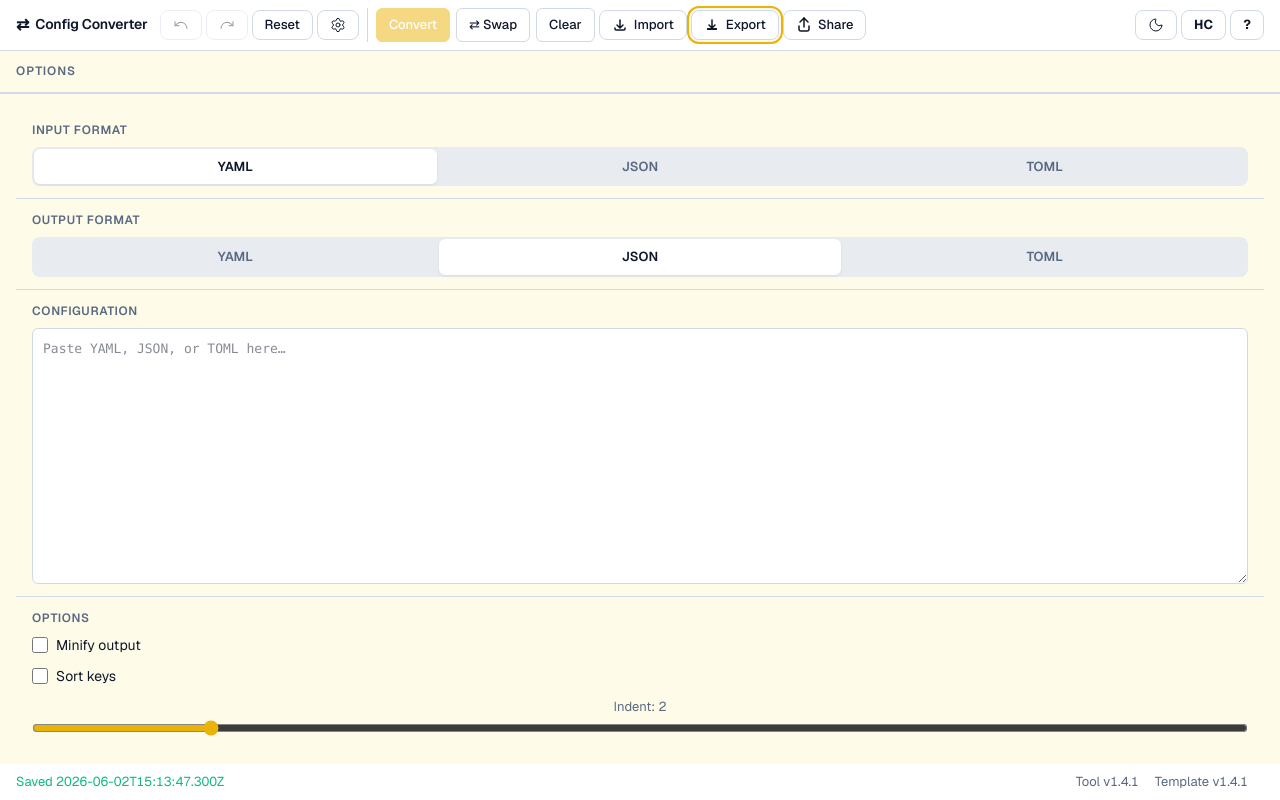
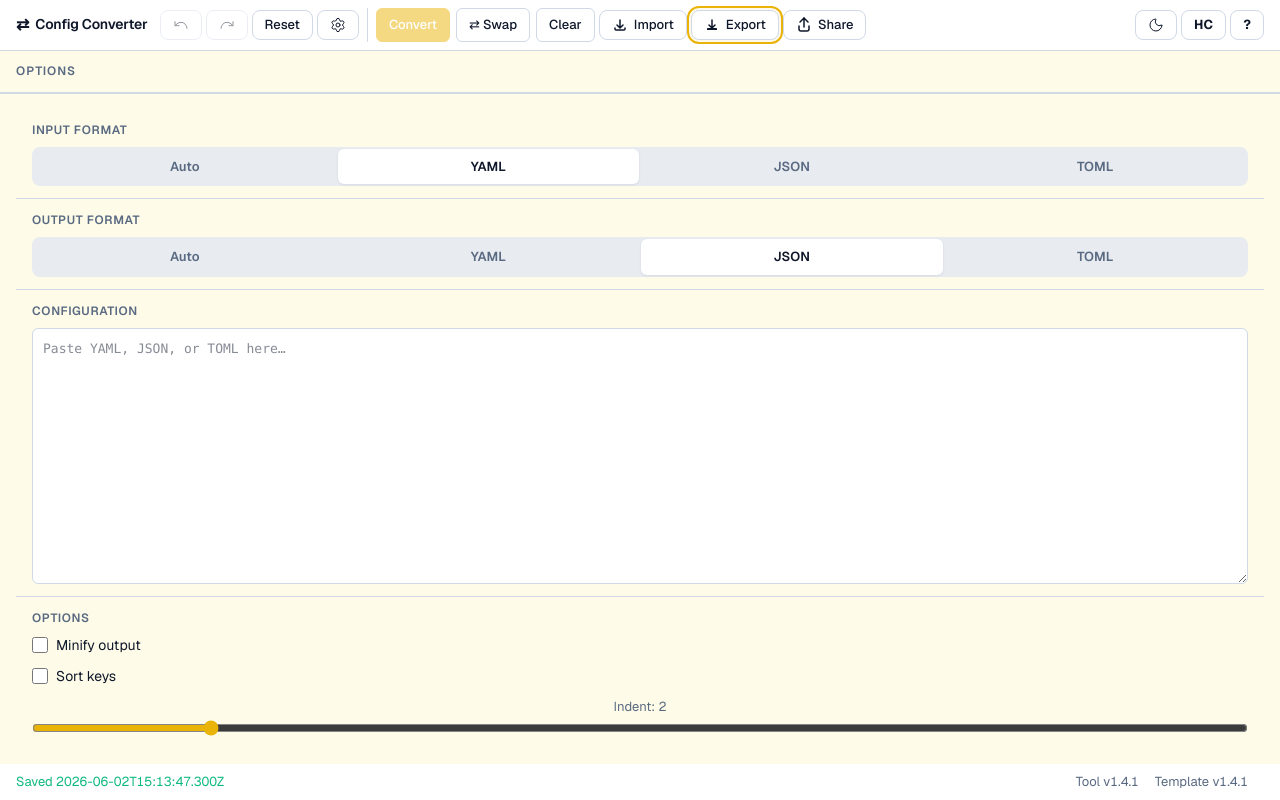
Before and after one commit to ItsJust-tools/config-converter, a Next.js app: page / in a window 1280 px wide. Built offline with nearby package versions, Linux system fonts and the light colour scheme.

Commit message:
feat: add auto-detect input format, fix formatting, and add unit tests

```diff
--- a/src/tool/components/tool-canvas.tsx
+++ b/src/tool/components/tool-canvas.tsx
@@ -1,6 +1,7 @@
 'use client';
 
 import type { ConverterState } from '../types';
+import { detectFormat } from '../converter';
 
 interface ToolCanvasProps {
   state: ConverterState;
@@ -9,6 +10,12 @@ interface ToolCanvasProps {
 
 export function ToolCanvas({ state, canvasRef }: ToolCanvasProps) {
   const outputLength = state.output.length;
+  const detectedFormat =
+    state.inputFormat === 'auto' && state.input.trim() ? detectFormat(state.input) : null;
+  const inputLabel =
+    state.inputFormat === 'auto'
+      ? `Auto${detectedFormat ? ` (${detectedFormat.toUpperCase()})` : ''}`
+      : state.inputFormat.toUpperCase();
 
   return (
     <div
@@ -27,7 +34,7 @@ export function ToolCanvas({ state, canvasRef }: ToolCanvasProps) {
       {/* Input area — rendered as a <pre> block for read-only display */}
       <div className="converter-pane">
         <div className="converter-pane-header">
-          <span className="converter-pane-label">Input ({state.inputFormat.toUpperCase()})</span>
+          <span className="converter-pane-label">Input ({inputLabel})</span>
           <span className="converter-pane-stats">{state.input.length.toLocaleString()} chars</span>
         </div>
         {state.input ? (
@@ -37,9 +44,7 @@ export function ToolCanvas({ state, canvasRef }: ToolCanvasProps) {
         ) : (
           <div className="converter-empty">
             <div className="converter-empty-icon">⇄</div>
-            <p className="converter-empty-text">
-              Type or paste YAML, JSON, or TOML in the sidebar
-            </p>
+            <p className="converter-empty-text">Type or paste YAML, JSON, or TOML in the sidebar</p>
           </div>
         )}
       </div>
--- a/src/tool/components/tool-sidebar.tsx
+++ b/src/tool/components/tool-sidebar.tsx
@@ -13,6 +13,7 @@ interface ToolSidebarProps {
 }
 
 const FORMATS: { label: string; value: ConversionFormat }[] = [
+  { label: 'Auto', value: 'auto' },
   { label: 'YAML', value: 'yaml' },
   { label: 'JSON', value: 'json' },
   { label: 'TOML', value: 'toml' },
--- a/src/tool/converter.ts
+++ b/src/tool/converter.ts
@@ -26,7 +26,7 @@ export interface ConversionOptions {
  * Converts a configuration string from one format to another.
  *
  * @param input - The raw configuration text to convert.
- * @param inputFormat - The format of the input (yaml, json, or toml).
+ * @param inputFormat - The format of the input (yaml, json, toml, or auto for auto-detection).
  * @param outputFormat - The desired output format.
  * @param options - Optional conversion settings (minify, indent size, sort keys).
  * @returns A ConversionResult with either the converted output or an error message.
@@ -43,6 +43,9 @@ export function convertConfig(
 ): ConversionResult {
   const { minify = false, indentSize = 2, sortKeys = false } = options;
 
+  // Attempt auto-detection if requested
+  const resolvedFormat = inputFormat === 'auto' ? detectFormat(input) : inputFormat;
+
   if (!input.trim()) {
     return { output: '', error: 'Please enter some configuration to convert.' };
   }
@@ -51,7 +54,7 @@ export function convertConfig(
     // --- Parse input ---
     let parsed: unknown;
 
-    switch (inputFormat) {
+    switch (resolvedFormat) {
       case 'yaml': {
         parsed = jsYaml.load(input);
         break;
@@ -63,6 +66,10 @@ export function convertConfig(
       case 'toml': {
         parsed = parseToml(input);
         break;
+      }
+      case 'auto': {
+        // Already resolved above; this case should never execute
+        return { output: '', error: 'Internal error: auto-detection failed to resolve format.' };
       }
     }
 
@@ -84,7 +91,7 @@ export function convertConfig(
     const normalised = normaliseValues(parsed);
 
     // --- Serialize output ---
-    let output: string;
+    let output = '';
 
     switch (outputFormat) {
       case 'yaml': {
@@ -119,6 +126,7 @@ export function convertConfig(
     return { output, error: '' };
   } catch (err) {
     const message = err instanceof Error ? err.message : String(err);
+    // Try fallback for auto-detect: if the resolved format fails, no need to retry
     return { output: '', error: `Conversion error: ${message}` };
   }
 }
@@ -164,6 +172,46 @@ function normaliseValues(value: unknown): unknown {
     return obj;
   }
   return value;
+}
+
+/**
+ * Attempts to auto-detect the format of a configuration string.
+ * Uses heuristics: TOML has `key = value` or `[section]` patterns,
+ * JSON starts with `{` or `[`, and YAML is the fallback.
+ *
+ * @param input - The raw configuration text to inspect.
+ * @returns The detected ConversionFormat (defaults to 'yaml').
+ */
+export function detectFormat(input: string): ConversionFormat {
+  const trimmed = input.trim();
+  if (!trimmed) return 'yaml';
+
+  // JSON detection: begins with `{` or `[` (object or array literal)
+  if ((trimmed.startsWith('{') || trimmed.startsWith('[')) && tryParseJson(trimmed)) {
+    return 'json';
+  }
+
+  // TOML detection: contains `[section]` header or `key = value` at the start of a line
+  if (/^\s*\[.*\]\s*$/m.test(trimmed) || /^\s*\w+\s*=/m.test(trimmed)) {
+    // Make sure it's not a YAML key: value pair by checking it's not a YAML valid line
+    // TOML uses `=`, YAML uses `:`
+    return 'toml';
+  }
+
+  // Default to YAML
+  return 'yaml';
+}
+
+/**
+ * Tries to parse a string as JSON without throwing.
+ */
+function tryParseJson(input: string): boolean {
+  try {
+    JSON.parse(input);
+    return true;
+  } catch {
+    return false;
+  }
 }
 
 /**
--- a/src/tool/types.ts
+++ b/src/tool/types.ts
@@ -1,4 +1,4 @@
-export type ConversionFormat = 'yaml' | 'json' | 'toml';
+export type ConversionFormat = 'yaml' | 'json' | 'toml' | 'auto';
 
 export interface ConverterState {
   inputFormat: ConversionFormat;
```
Also changed, not shown: 1 other file (tests, documents, lock files or other folders).
